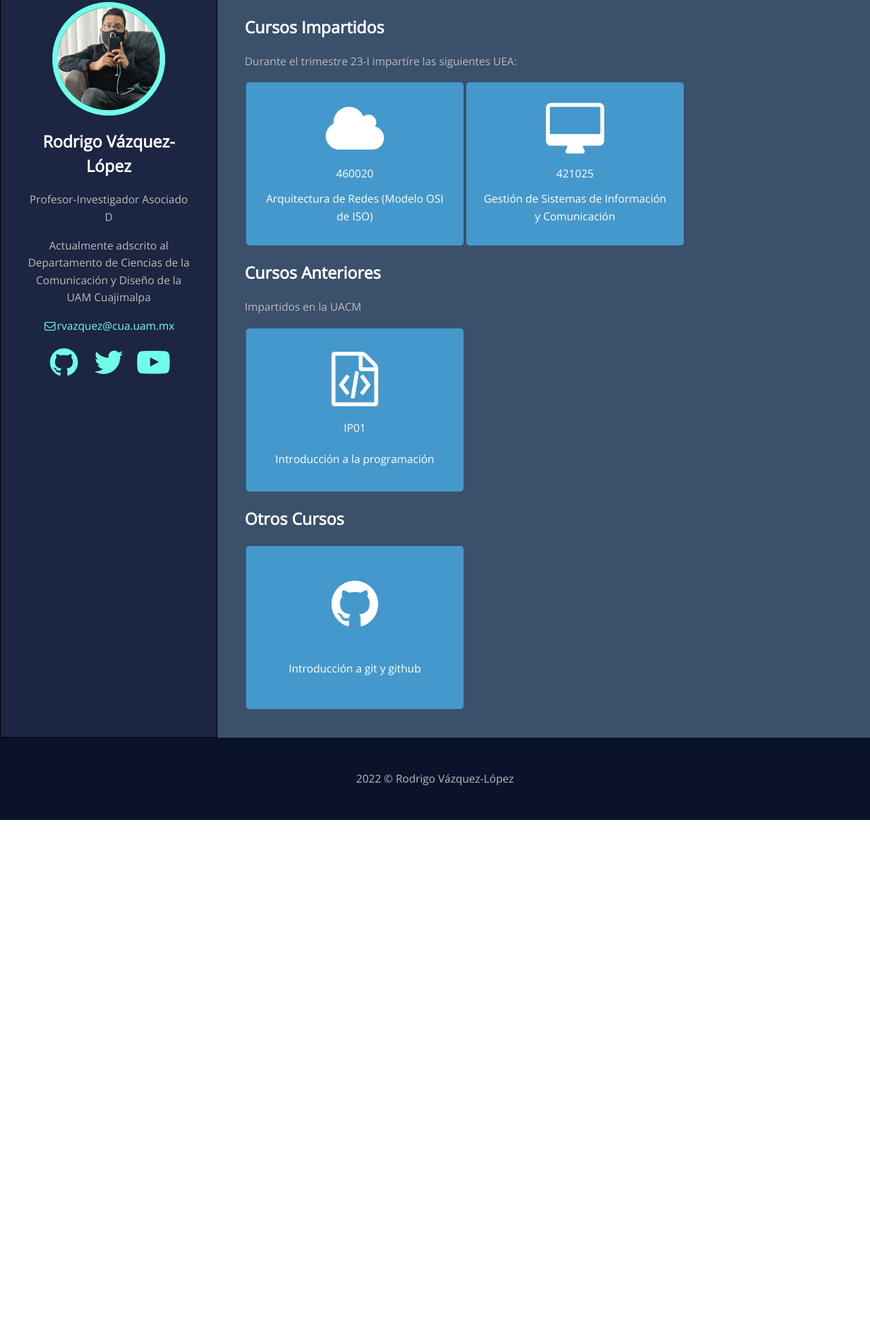
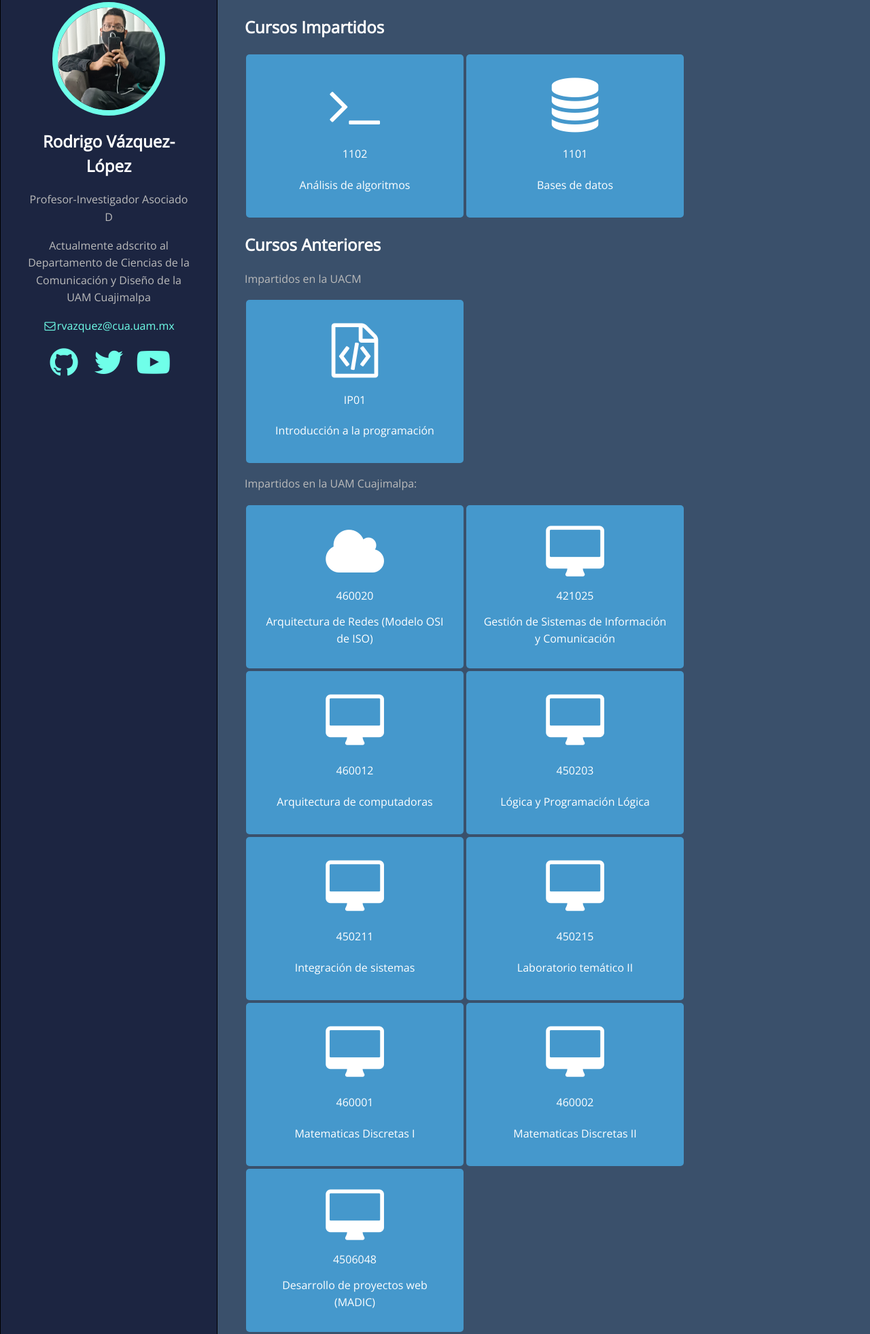
Before and after one commit to rodrigovazquezlopez/rodrigovazquezlopez.github.io, a plain HTML site: page docencia.html in a window 1280 px wide. Shown: the part 94-2056 px from the top of the page at 68% size. Before the commit the page ends 1300 px from the top, so only its background shows below. Drawn offline with nearby package versions, Linux system fonts and the light colour scheme.

Commit message:
Update 2025

```diff
--- a/docencia.html
+++ b/docencia.html
@@ -49,8 +49,31 @@
       </div>
       <div class="right-layout">
         <h1>Cursos Impartidos</h1>
+        <div class="courses-container">
+          <a class="courses-child" href="files\alg\Reglas_alg.pdf">
+            <i class="fa fa-fw fa-5x fa-terminal"></i>
+            <p>1102</p>
+            <p>Análisis de algoritmos</p>
+          </a>
+          <a class="courses-child" href="files\bdd\Reglas_bdd.pdf">
+            <i class="fa fa-fw fa-5x fa-database"></i>
+            <p>1101</p>
+            <p>Bases de datos</p>
+          </a>
+        </div>
 
-        <p>Durante el trimestre 23-I impartíre las siguientes UEA:</p>
+        <h1>Cursos Anteriores</h1>
+
+        <p>Impartidos en la UACM</p>
+        <div class="courses-container">
+          <a class="courses-child" href="#">
+            <i class="fa fa-fw fa-5x fa-file-code-o"></i>
+            <p>IP01</p>
+            <p>Introducción a la programación</p>
+          </a>
+        </div>
+
+        <p>Impartidos en la UAM Cuajimalpa:</p>
         <div class="courses-container">
           <a class="courses-child" href="">
             <i class="fa fa-fw fa-5x fa-cloud"></i>
@@ -62,17 +85,40 @@
             <p>421025</p>
             <p>Gestión de Sistemas de Información y Comunicación</p>
           </a>
-        </div>
-
-
-        <h1>Cursos Anteriores</h1>
-
-        <p>Impartidos en la UACM</p>
-        <div class="courses-container">
-          <a class="courses-child" href="#">
-            <i class="fa fa-fw fa-5x fa-file-code-o"></i>
-            <p>IP01</p>
-            <p>Introducción a la programación</p>
+          <a class="courses-child" href="">
+            <i class="fa fa-fw fa-5x fa-desktop"></i>
+            <p>460012</p>
+            <p>Arquitectura de computadoras</p>
+          </a>
+          <a class="courses-child" href="">
+            <i class="fa fa-fw fa-5x fa-desktop"></i>
+            <p>450203</p>
+            <p>Lógica y Programación Lógica</p>
+          </a>
+          <a class="courses-child" href="">
+            <i class="fa fa-fw fa-5x fa-desktop"></i>
+            <p>450211</p>
+            <p>Integración de sistemas</p>
+          </a>
+          <a class="courses-child" href="">
+            <i class="fa fa-fw fa-5x fa-desktop"></i>
+            <p>450215</p>
+            <p>Laboratorio temático II</p>
+          </a>
+          <a class="courses-child" href="">
+            <i class="fa fa-fw fa-5x fa-desktop"></i>
+            <p>460001</p>
+            <p>Matematicas Discretas I</p>
+          </a>
+          <a class="courses-child" href="">
+            <i class="fa fa-fw fa-5x fa-desktop"></i>
+            <p>460002</p>
+            <p>Matematicas Discretas II</p>
+          </a>
+          <a class="courses-child" href="">
+            <i class="fa fa-fw fa-5x fa-desktop"></i>
+            <p>4506048</p>
+            <p>Desarrollo de proyectos web (MADIC)</p>
           </a>
         </div>
 
@@ -87,7 +133,7 @@
       </div>
     </section>
     <footer>
-      <p>2022 &copy; Rodrigo Vázquez-López</p>
+      <p>2025 &copy; Rodrigo Vázquez-López</p>
   </footer>
   </body>
 </html>
```
Also changed, not shown: index.html (+7 -8 lines), 2 other files.
